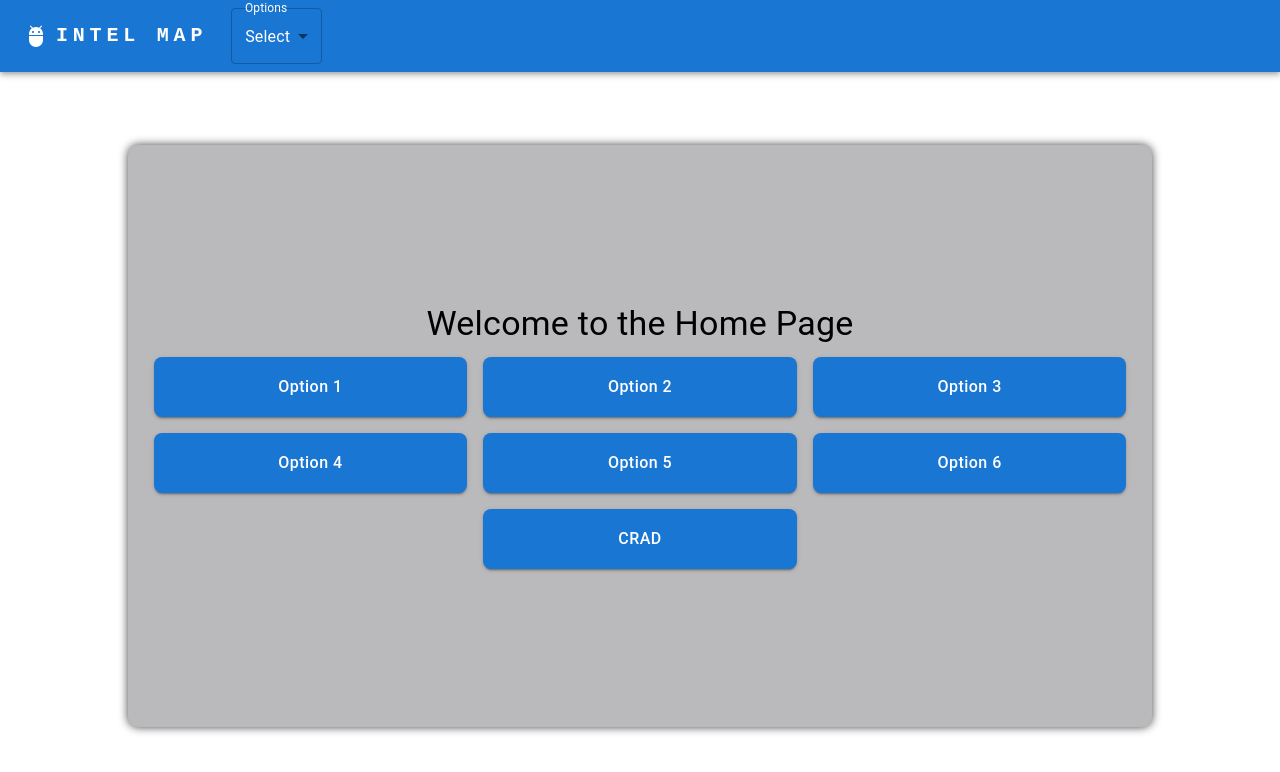
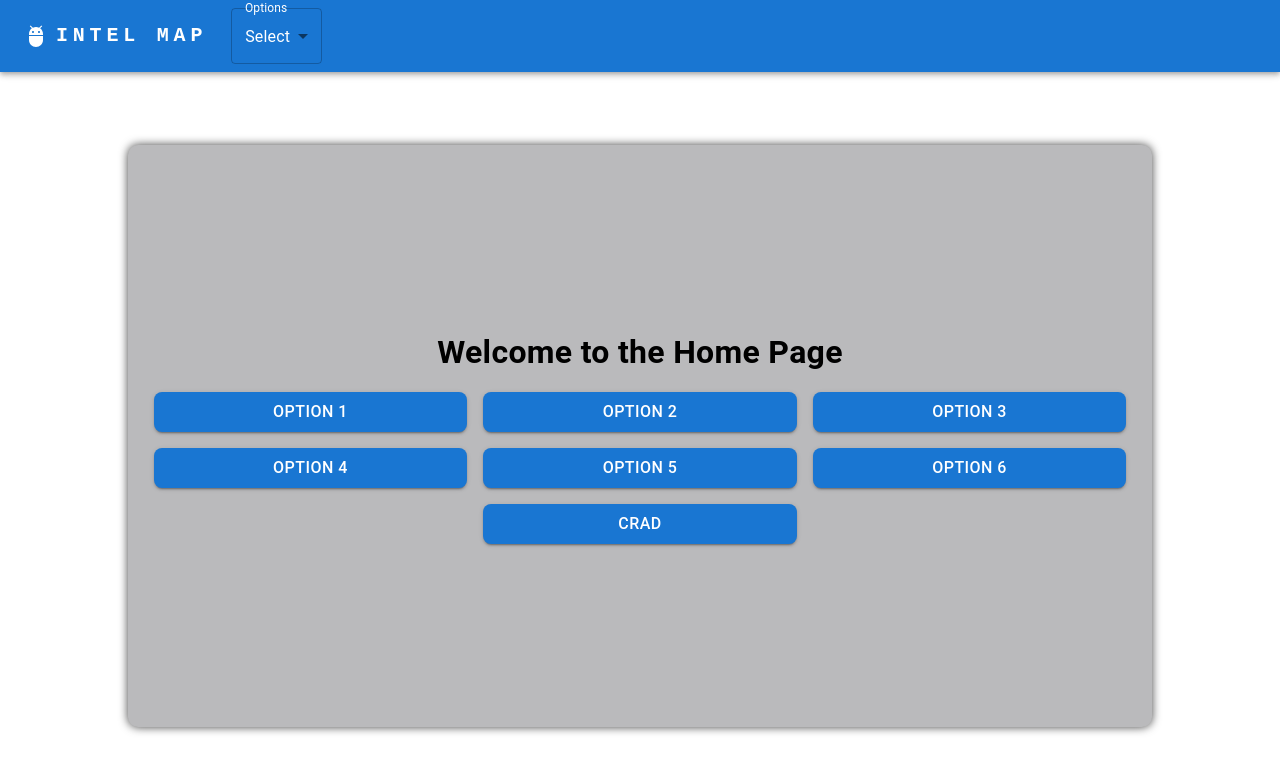
Before and after one commit to chemedMoshe/TestLastWeek, a React (Vite) app in the folder ClientSide/: page / in a window 1280 px wide. Shown: the top 772 px of the page. Built offline with nearby package versions, Linux system fonts and the light colour scheme; no server answers.

Commit message:
fix for netlify

```diff
--- a/ClientSide/src/component/Home.tsx
+++ b/ClientSide/src/component/Home.tsx
@@ -31,7 +31,7 @@ export default function Home({ setSelected}: Props) {
         alignItems: "center",
       }}
     >
-      <Typography variant="h4" gutterBottom>
+      <Typography sx={{ fontSize: "2rem", fontWeight: "bold", mb: 2, width: "100%", textAlign: "center" }}>
         Welcome to the Home Page
       </Typography>
       <Grid container spacing={2} justifyContent="center">
@@ -43,9 +43,8 @@ export default function Home({ setSelected}: Props) {
               color="primary"
               onClick={()=>handleSelectChange(option.label)}
               sx={{
-                py: 2,
+
                 fontSize: "1rem",
-                textTransform: "none",
                 borderRadius: "8px",
               }}
             >
```
